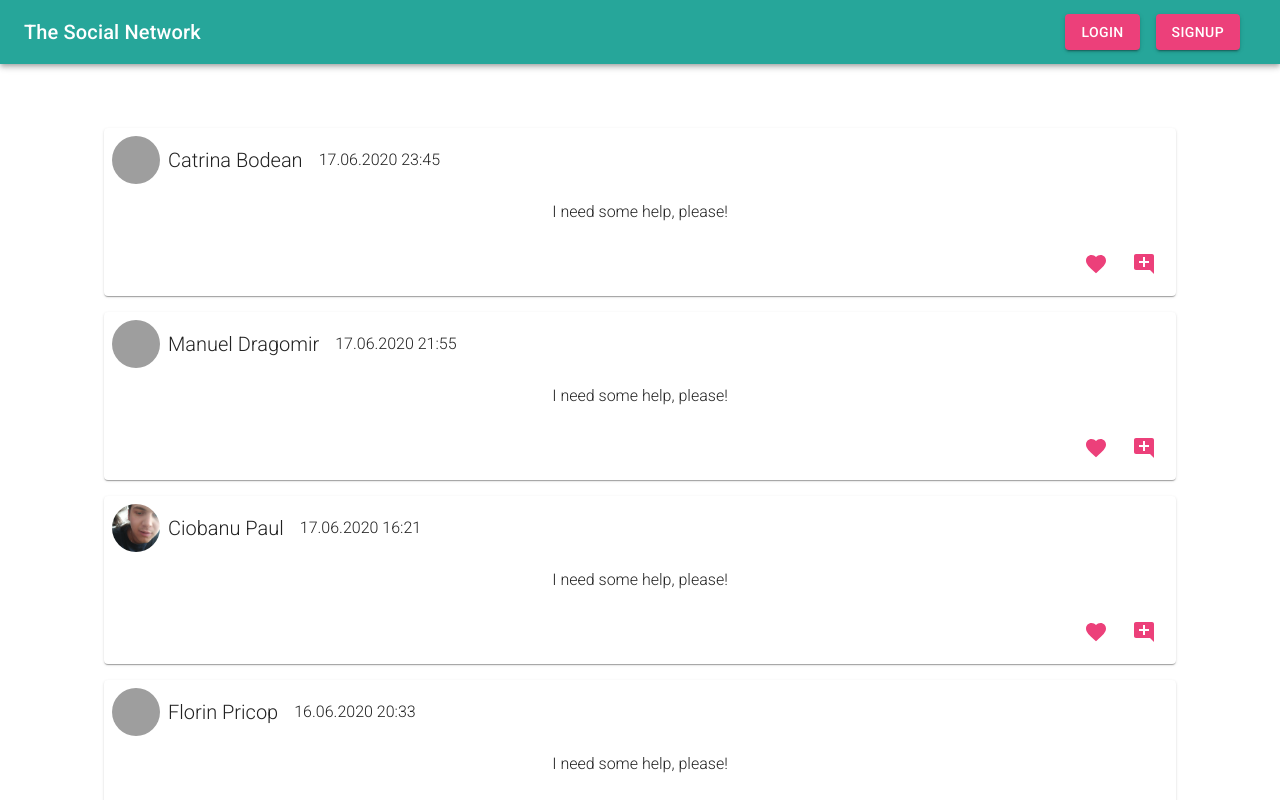
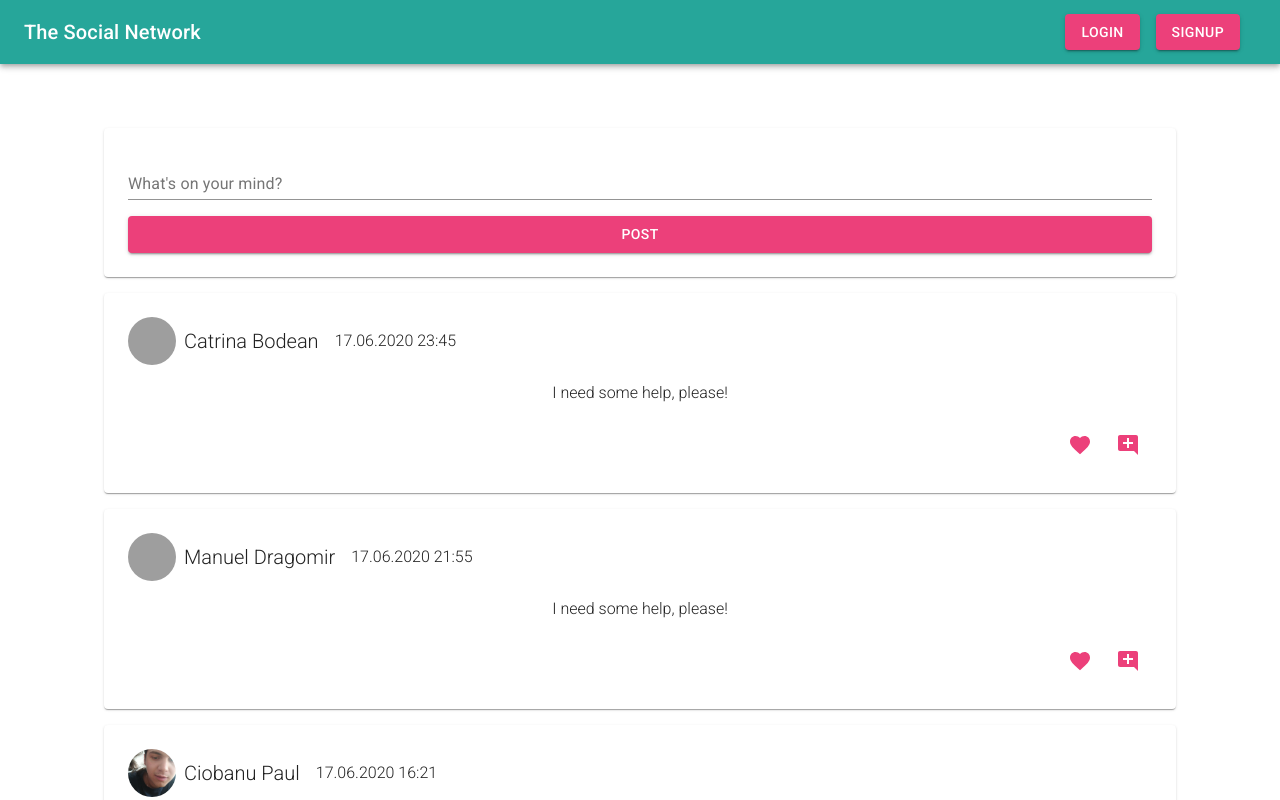
Before and after one commit to CatrinaB/SocAs, a React (Create React App) app: page /mock in a window 1280 px wide. Shown: the top 800 px of the page. Built offline with nearby package versions, Linux system fonts and the light colour scheme.

Commit message:
Finished mock dashboard cards

```diff
--- a/src/components/DaschboardCard/styles.js
+++ b/src/components/DaschboardCard/styles.js
@@ -1,4 +1,4 @@
-import {makeStyles} from '@material-ui/core';
+import { makeStyles } from '@material-ui/core';
 
 const useStyles = makeStyles(theme => ({
 	paperContainer: {
@@ -6,6 +6,7 @@ const useStyles = makeStyles(theme => ({
 		display: 'flex',
 		flexDirection: 'column',
 		justifyContent: 'center',
+		padding: theme.spacing(2),
 	},
 	postDetailsContainer: {
 		display: 'flex',
--- a/src/components/DashboardPostCard/DashboardPostCard.js
+++ b/src/components/DashboardPostCard/DashboardPostCard.js
@@ -0,0 +1,19 @@
+import React from "react";
+import Paper from "@material-ui/core/Paper";
+import { Button, TextField } from "@material-ui/core";
+import useStyles from './styles'
+
+const DashboardPostCard = () => {
+	const classes = useStyles();
+
+	return (
+		<Paper className={classes.paperContainer}>
+			<TextField className={classes.textInput} label="What's on your mind?" multiline/>
+			<Button className={classes.postButton} variant="contained" color="secondary">
+				Post
+			</Button>
+		</Paper>
+	)
+};
+
+export default DashboardPostCard;
--- a/src/components/DashboardPostCard/index.js
+++ b/src/components/DashboardPostCard/index.js
@@ -0,0 +1,3 @@
+import DashboardPostCard from "./DashboardPostCard";
+
+export default DashboardPostCard;
--- /dev/null
+++ b/src/components/DashboardPostCard/styles.js
@@ -0,0 +1,19 @@
+import {makeStyles} from '@material-ui/core';
+
+const useStyles = makeStyles(theme => ({
+	paperContainer: {
+		margin: theme.spacing(2),
+		padding: theme.spacing(2),
+		display: 'flex',
+		flexDirection: 'column',
+		justifyContent: 'center',
+	},
+	postButton: {
+		margin: theme.spacing(1)
+	},
+	textInput: {
+		margin: theme.spacing(1)
+	}
+}));
+
+export default useStyles;
--- a/src/pages/Mock.js
+++ b/src/pages/Mock.js
@@ -1,11 +1,13 @@
 import React from "react";
 import DashboardCard from "../components/DaschboardCard";
 import { Container } from "@material-ui/core";
+import DashboardPostCard from "../components/DashboardPostCard";
 
 
 const Mock = () => {
 	return (
 		<Container>
+			<DashboardPostCard/>
 			<DashboardCard
 				user={{ fullName: "Catrina Bodean", profileImageSource: "http://localhost:3000/avatars/cati.jpg" }}
 				content={"I need some help, please!"}
```
